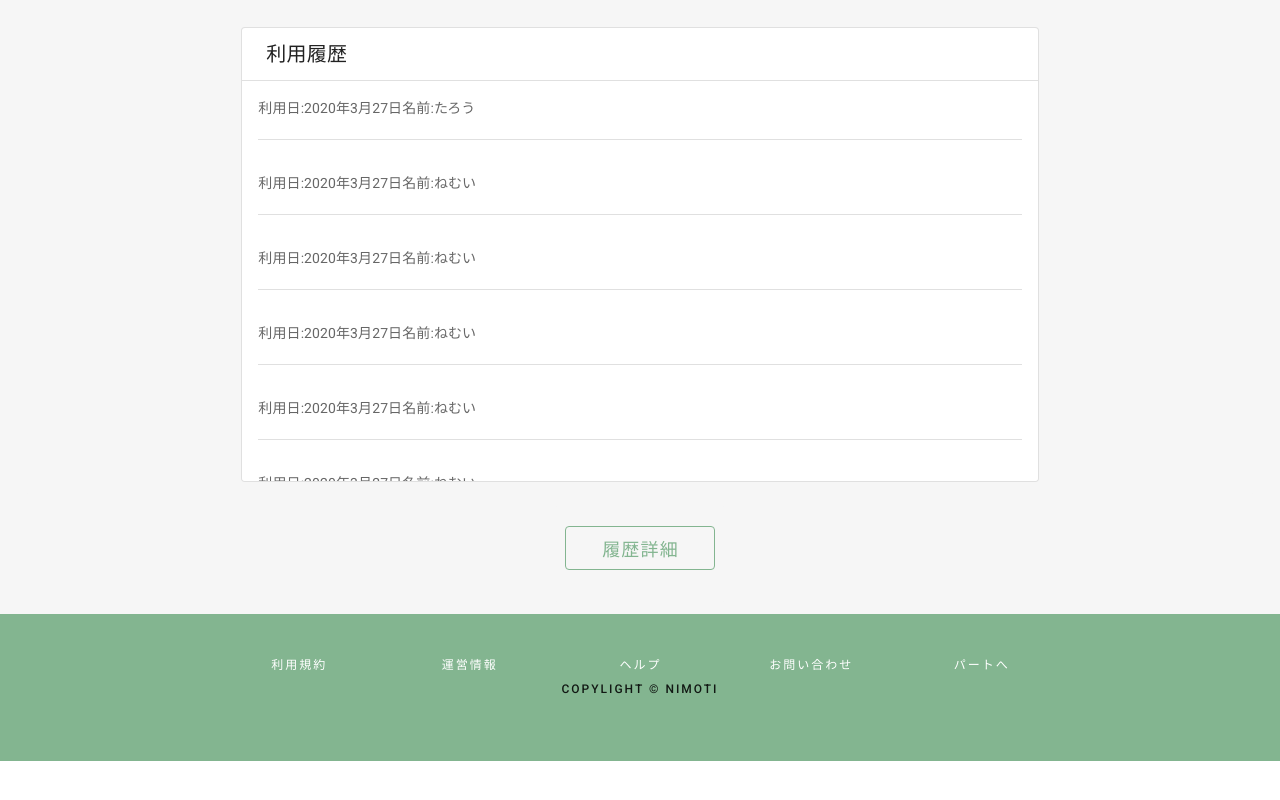
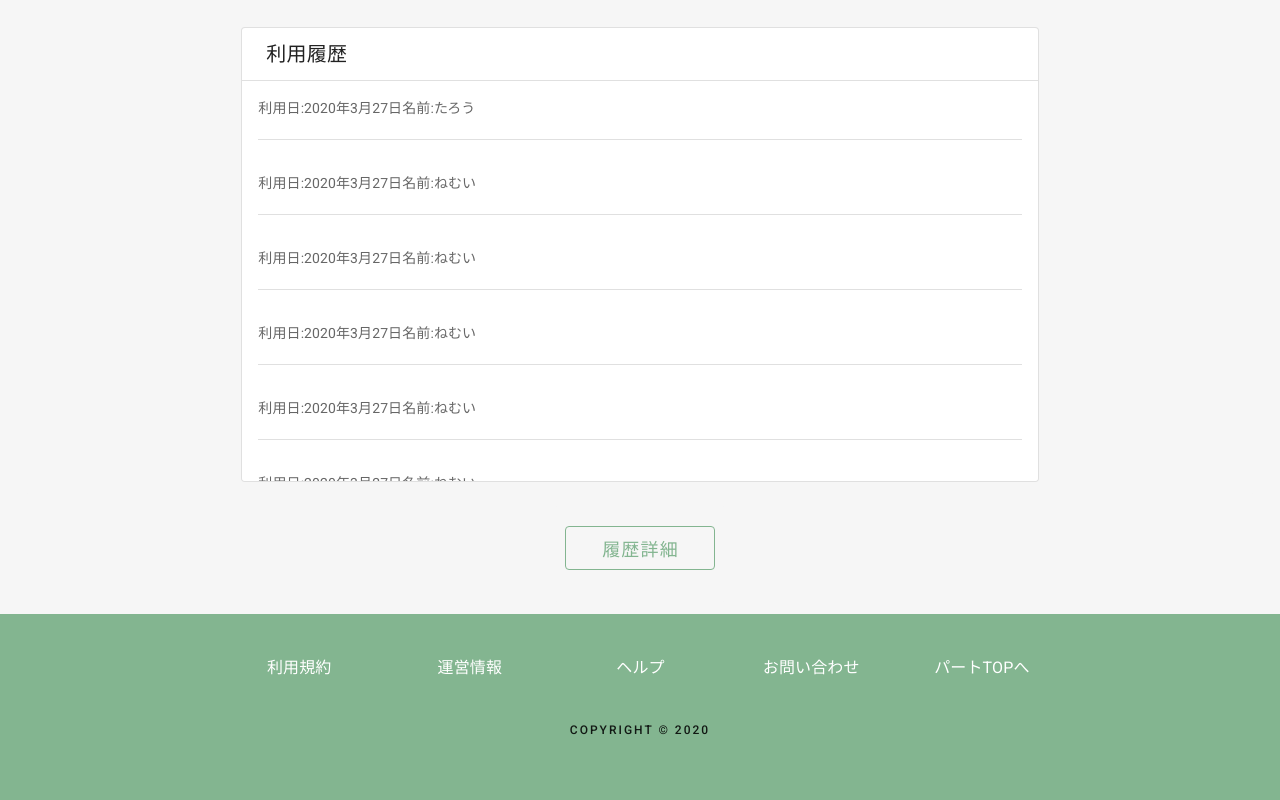
Before and after one commit to K-Fryxell/SmoLogi, a Vue app: page /user_mypage in a window 1280 px wide. Shown: the part 430-1230 px from the top of the page. Before the commit the page ends 1191 px from the top, so only its background shows below. Built offline with nearby package versions, Linux system fonts and the light colour scheme; no server answers.

Commit message:
design_fix

```diff
--- a/src/App.vue
+++ b/src/App.vue
@@ -1,6 +1,6 @@
 <template>
   <v-app class="mx-auto">
-    <content style="background-color: #E5ECE6">
+    <content style="background-color: #F6F6F6">
       <router-view/>
     </content>
   </v-app>
--- a/src/components/Part/PartFooter.vue
+++ b/src/components/Part/PartFooter.vue
@@ -1,13 +1,13 @@
 <template>
-	<v-content class="ma-0 pb-12 green darken-2">
-		<v-footer class="ma-0 pa-0 pt-5 green darken-2">
+	<v-content class="ma-0 pb-12 darken-2" style="background-color: #83B590">
+		<v-footer class="ma-0 pa-0 pt-12 darken-2" style="background-color: #83B590"  min-height="auto">
 			<v-row class="ma-0 pa-0" justify="center">
-				<v-col class="ma-0 pa-0" lg="7" cols="12">
+				<v-col class="ma-0 pa-0" lg="8" cols="12">
 					<v-row class="ma-0 pa-0" justify="center">
 						<v-col class="ma-0 pa-0">
 							<v-row justify="center">
-								<v-btn  to="/terms" class="overline lighten-1" :elevation=0 color="white" text>
-								<span v-resize='onResize' :class='size'>利用規約</span>
+								<v-btn  to="/terms" class="overline lighten-1" :elevation="0" color="white" text>
+									<span v-resize='onResize' :class='size'>利用規約</span>
 								</v-btn>
 							</v-row>
 						</v-col>
@@ -20,27 +20,27 @@
 						</v-col>
 						<v-col class="ma-0 pa-0">
 							<v-row justify="center">
-								<v-btn to="/inquery" class="overline lighten-1" :elevation=0 color="white" text>
+								<v-btn to="/inquery" class="overline lighten-1" :elevation="0" color="white" text>
 									<span v-resize='onResize' :class='size'>ヘルプ</span>
 								</v-btn>
 							</v-row>
 						</v-col>
 						<v-col class="ma-0 pa-0">
 							<v-row justify="center">
-								<v-btn to="#" class="overline lighten-1" :elevation=0 color="white" text>
+								<v-btn to="#" class="overline lighten-1" :elevation="0" color="white" text>
 									<span v-resize='onResize' :class='size'>お問い合わせ</span>
 								</v-btn>
 							</v-row>
 						</v-col>
 						<v-col class="ma-0 pa-0">
 							<v-row justify="center">
-								<v-btn to="/" class="overline lighten-1" :elevation=0 color="white" text>
-									<span v-resize='onResize' :class='size'>ユーザトップへ</span>
+								<v-btn to="/" class="overline lighten-1" :elevation="0" color="white" text>
+									<span v-resize='onResize' :class='size'>ユーザTOPへ</span>
 								</v-btn>
 							</v-row>
 						</v-col>
-						<v-col class="text-center py-12 overline" cols="12">
-							copylight &copy; nimoti
+						<v-col class="text-center py-2 mt-8 overline" cols="12">
+							copyright &copy; 2020
 						</v-col>
 					</v-row>
 				</v-col>
@@ -54,7 +54,7 @@ export default {
 		return{
 			x:window.innerWidth,
 			y:window.innerHeight ,
-			size:'title',
+			size:'subtitle-1',
 		}
 	},
 	mounted () {
@@ -70,11 +70,11 @@ export default {
 		x:function(){
 			if(this.x<600)
 			{
-				this.size = 'caption'
+			this.size = 'caption'
 			}
 			else
 			{
-				this.size = 'title'
+			this.size = 'subtitle-1'
 			}
 		}
 	}
--- a/src/components/Part/PartHeader.vue
+++ b/src/components/Part/PartHeader.vue
@@ -1,6 +1,6 @@
 <template>
-    <v-card tile elevation="0" height="85">
-        <v-toolbar dense flat>
+    <v-card style="background-color: #F6F6F6" tile elevation="0" height="85">
+        <v-toolbar dense flat style="background-color: #F6F6F6">
             <v-toolbar-title>
                 <router-link to="/part_mypage">
                     <!--ロゴ <img> -->
@@ -25,7 +25,7 @@
                         v-bind="attrs"
                         v-on="on"
                     >
-                        <v-icon>mdi-dots-vertical</v-icon>
+                        <v-icon x-large style="color: #83B590">mdi-microsoft-xbox-controller-menu</v-icon>
                     </v-btn>
                 </template>
                 <v-list nav width="200px">
--- a/src/components/Part/Top/PartSign.vue
+++ b/src/components/Part/Top/PartSign.vue
@@ -1,7 +1,7 @@
 <template>
     <content>
         <!-- ログインボタン -->
-        <v-btn text color="green" @click="dialog = true">
+        <v-btn text style="color: #83B590" @click="dialog = true">
             ログイン
         </v-btn>
         <!-- ログインボタン押下時処理 -->
@@ -44,7 +44,7 @@
         </v-dialog>
 
         <!-- 新規登録ページボタン -->
-        <v-btn color="green" dark to="part_regist">
+        <v-btn style="background-color: #83B590" dark to="part_regist">
             新規登録
         </v-btn>
     </content>
--- a/src/components/Part/Top/PartSlider.vue
+++ b/src/components/Part/Top/PartSlider.vue
@@ -1,6 +1,6 @@
 <template>
-	<v-card class="pb-6" style="background-color: #E5ECE6">
-		<v-card-title class="justify-center green--text font-weight-bold" v-resize='onResize' :class='size_headline'>
+	<v-card class="pb-6" style="background-color: #E5ECE6" elevation="0">
+		<v-card-title class="justify-center font-weight-bold" style="color: #83B590" v-resize='onResize' :class='size_headline'>
 			サイト利用の流れ
 		</v-card-title>
 		<v-carousel
--- a/src/components/User/Footer.vue
+++ b/src/components/User/Footer.vue
@@ -6,42 +6,41 @@
 					<v-row class="ma-0 pa-0" justify="center">
 						<v-col class="ma-0 pa-0">
 							<v-row justify="center">
-								<v-btn  to="/terms" height="27" width="20"
-									class="overline lighten-1" :elevation="0" color="white" text>
-									利用規約
+								<v-btn  to="/terms" class="overline lighten-1" :elevation="0" color="white" text>
+									<span v-resize='onResize' :class='size'>利用規約</span>
 								</v-btn>
 							</v-row>
 						</v-col>
 						<v-col class="ma-0 pa-0">
 							<v-row justify="center">
-								<v-btn to="#" height="27" width="40"  class="overline lighten-1" :elevation="0" color="white" text>
-									運営情報
+								<v-btn to="#" class="overline lighten-1" :elevation="0" color="white" text>
+									<span v-resize='onResize' :class='size'>運営情報</span>
 								</v-btn>
 							</v-row>
 						</v-col>
 						<v-col class="ma-0 pa-0">
 							<v-row justify="center">
-								<v-btn to="/inquery" height="27" width="40"  class="overline lighten-1" :elevation="0" color="white" text>
-									ヘルプ
+								<v-btn to="/inquery" class="overline lighten-1" :elevation="0" color="white" text>
+									<span v-resize='onResize' :class='size'>ヘルプ</span>
 								</v-btn>
 							</v-row>
 						</v-col>
 						<v-col class="ma-0 pa-0">
 							<v-row justify="center">
-								<v-btn to="#" height="27" width="40" class="overline lighten-1" :elevation="0" color="white" text>
-									お問い合わせ
+								<v-btn to="#" class="overline lighten-1" :elevation="0" color="white" text>
+									<span v-resize='onResize' :class='size'>お問い合わせ</span>
 								</v-btn>
 							</v-row>
 						</v-col>
 						<v-col class="ma-0 pa-0">
 							<v-row justify="center">
-								<v-btn to="/part_top" height="27" width="40" class="overline lighten-1" :elevation="0" color="white" text>
-									パートへ
+								<v-btn to="/part_top" class="overline lighten-1" :elevation="0" color="white" text>
+									<span v-resize='onResize' :class='size'>パートTOPへ</span>
 								</v-btn>
 							</v-row>
 						</v-col>
-						<v-col class="text-center py-2 overline" cols="12">
-							copylight &copy; nimoti
+						<v-col class="text-center py-2 mt-8 overline" cols="12">
+							copyright &copy; 2020
 						</v-col>
 					</v-row>
 				</v-col>
@@ -55,33 +54,7 @@ export default {
 		return{
 			x:window.innerWidth,
 			y:window.innerHeight ,
-			size:'title',
-			items:	[
-				{
-					name:'配達者TOP',
-					display:'/part_top'
-				},
-				{
-					name:'運営情報',
-					display:'#'
-				},
-				{
-					name:'ヘルプ',
-					display:'#'
-				},
-				{
-					name:'お問い合わせ',
-					display:'#'
-				},
-				{
-					name:'利用規約',
-					display:'/terms'
-				},
-				{
-					name:'よくある質問',
-					display:'/inquery'
-				},
-			]
+			size:'subtitle-1',
 		}
 	},
 	mounted () {
@@ -97,11 +70,11 @@ export default {
 		x:function(){
 			if(this.x<600)
 			{
-			this.size = 'subtitle-2'
+			this.size = 'caption'
 			}
 			else
 			{
-			this.size = 'title'
+			this.size = 'subtitle-1'
 			}
 		}
 	}
--- a/src/components/User/Sign.vue
+++ b/src/components/User/Sign.vue
@@ -48,7 +48,7 @@
             </v-card>
         </v-dialog>
         <!-- 新規登録ページボタン -->
-        <v-btn dark style="background-color: #57bd7d" to="/user_regist">
+        <v-btn dark style="background-color: #83B590" to="/user_regist">
             新規登録
         </v-btn>
     </content>
```
Also changed, not shown: src/views/part/partTop.vue (+16 -16 lines).
